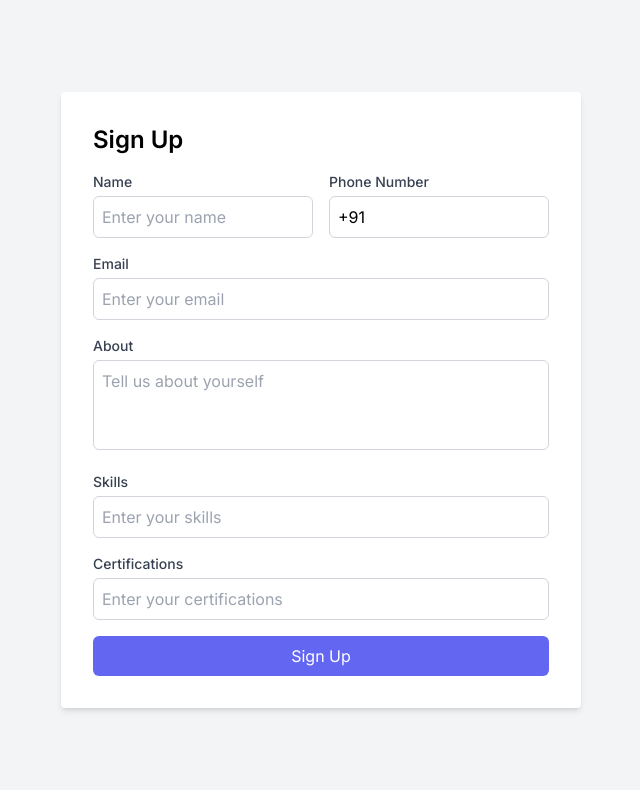
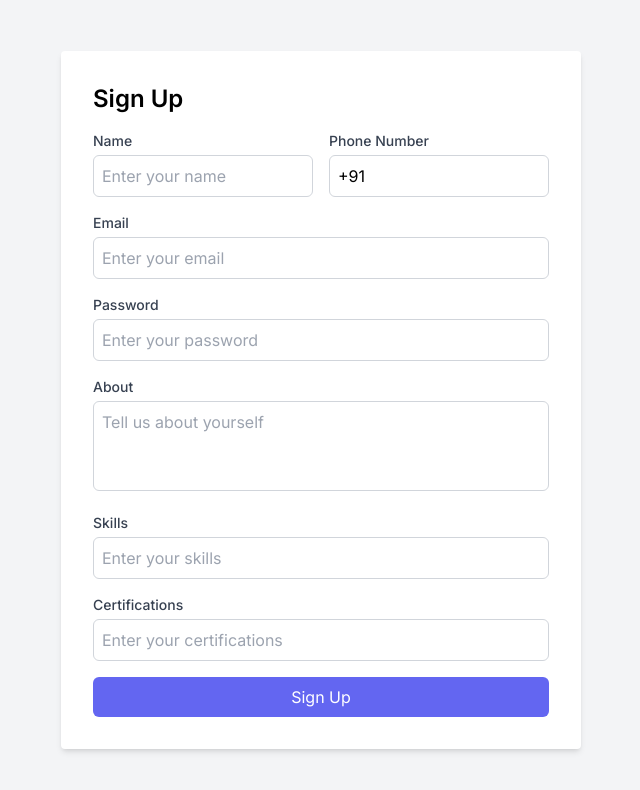
Before and after one commit to Aryan123-rgb/User-profile-page, a Next.js app: page /signup in a window 1280 px wide. Shown: the top 790 px of the page, without its empty margins (319-959 px from the left). Built offline with nearby package versions, Linux system fonts and the light colour scheme.

Commit message:
created the backend for login and signup

```diff
--- a/app/api/user/route.js
+++ b/app/api/user/route.js
@@ -1,15 +1,51 @@
 import connectMongoDb from "@/libs/connect";
+import UserModel from "@/models/user";
 import { NextResponse } from "next/server";
-
 
 // LOGIN REQUEST
 export async function POST(request) {
-  const { email,password } = await request.json();
+  const { email, password } = await request.json();
   await connectMongoDb();
-  return NextResponse.json({ email,password });
+  try {
+    const userDoc = await UserModel.findOne({ email, password });
+    if(!userDoc){
+      return NextResponse.json({message:'not found'},{status:404})
+    }
+    return NextResponse.json(userDoc);
+  } catch (error) {
+    console.log(error);
+    return NextResponse.json({ message: "not ok" }, { status: 404 });
+  }
 }
 
-//SIGNUP REQUEST
-export async function PUT(request){
+// SIGNUP REQUEST
+export async function PUT(request) {
+  const { name, phone, email, password, about, certifications, skills } =
+    await request.json();
 
+  await connectMongoDb();
+
+  const userExists = await UserModel.findOne({ email });
+  if (userExists) {
+    return NextResponse.json(
+      { message: "email already exists" },
+      { status: 404 }
+    );
+  }
+
+  try {
+    const userDoc = await UserModel.create({
+      name,
+      email,
+      password,
+      phone,
+      about,
+      certifications,
+      skills,
+    });
+    return NextResponse.json(userDoc);
+  } catch (error) {
+    console.log(error);
+    return NextResponse.json({ message: "not ok" }, { status: 404 });
+  }
 }
--- a/app/profile/[id]/page.jsx
+++ b/app/profile/[id]/page.jsx
@@ -40,7 +40,7 @@ export default function ProfilePage() {
       </div>
 
       {/* Main Content */}
-      <div className="flex-grow p-6 ">{/* Your main content goes here */}
+      <div className="flex-grow p-6 ">
       <Profile/>
       </div>
     </div>
--- a/app/signup/page.jsx
+++ b/app/signup/page.jsx
@@ -1,9 +1,15 @@
 "use client";
-import Link from "next/link";
+import { useRouter } from "next/navigation";
 import { useState } from "react";
 
 export default function Signup() {
-  const [name,setName] = useState('');
+  const router = useRouter();
+
+  const [name, setName] = useState("");
+  const [email, setEmail] = useState("");
+  const [about, setAbout] = useState("");
+  const [password,setPassword] = useState('');
+  const [certifications, setCertifications] = useState("");
   const [phone, setPhone] = useState("+91 ");
   const [skills, setSkills] = useState("");
   const [selectedSkills, setSelectedSkills] = useState([]);
@@ -47,6 +53,46 @@ export default function Signup() {
   const filteredSkills = suggestedSkills.filter((skill) =>
     skill.toLowerCase().includes(skills.toLowerCase())
   );
+
+  const handleSignup = async (e) => {
+    e.preventDefault();
+    if (!name || !email || !phone || !about || !certifications) {
+      alert("Please fill all the fields");
+      return;
+    }
+    try {
+      const response = await fetch("http://localhost:3000/api/user", {
+        method: "PUT",
+        headers: {
+          "Content-Type": "application/json",
+        },
+        body: JSON.stringify({
+          name,
+          phone,
+          email,
+          password,
+          about,
+          certifications,
+          skills : selectedSkills
+        }),
+        cache:'no-cache'
+      });
+      if(response.ok){
+        const data = await response.json();
+        console.log(data);
+        router.push(`/profile/${data?._id}`)
+      }
+      else{
+        console.log('Email Already exists')
+        alert('Email Already exists');
+        return;
+      }
+    } catch (error) {
+      console.log(error);
+      alert('Internal Server error.Try again after some time');
+    }
+  };
+
   return (
     <div className="min-h-screen flex items-center justify-center bg-gray-100">
       <div className="bg-white p-8 rounded shadow-md w-full sm:w-[520px]">
@@ -67,7 +113,8 @@ export default function Signup() {
                 className="mt-1 p-2 w-full border border-gray-300 rounded-md focus:ring focus:ring-indigo-200"
                 placeholder="Enter your name"
                 required
-
+                value={name}
+                onChange={(e) => setName(e.target.value)}
               />
             </div>
             <div className="w-full sm:w-1/2 pl-2 mt-4 sm:mt-0">
@@ -103,6 +150,26 @@ export default function Signup() {
               className="mt-1 p-2 w-full border border-gray-300 rounded-md focus:ring focus:ring-indigo-200"
               placeholder="Enter your email"
               required
+              value={email}
+              onChange={(e) => setEmail(e.target.value)}
+            />
+          </div>
+          <div className="mb-4">
+            <label
+              htmlFor="password"
+              className="block text-sm font-medium text-gray-700"
+            >
+              Password
+            </label>
+            <input
+              type="password"
+              id="password"
+              name="password"
+              className="mt-1 p-2 w-full border border-gray-300 rounded-md focus:ring focus:ring-indigo-200"
+              placeholder="Enter your password"
+              required
+              value={password}
+              onChange={(e) => setPassword(e.target.value)}
             />
           </div>
           <div className="mb-4">
@@ -118,6 +185,8 @@ export default function Signup() {
               rows="3"
               className="mt-1 p-2 w-full border border-gray-300 rounded-md focus:ring focus:ring-indigo-200 resize-none"
               placeholder="Tell us about yourself"
+              value={about}
+              onChange={(e) => setAbout(e.target.value)}
             ></textarea>
           </div>
           <div className="mb-4">
@@ -132,7 +201,7 @@ export default function Signup() {
               id="skills"
               name="skills"
               value={skills}
-              onChange={(e)=>setSkills(e.target.value)}
+              onChange={(e) => setSkills(e.target.value)}
               className="mt-1 p-2 w-full border border-gray-300 rounded-md focus:ring focus:ring-indigo-200"
               placeholder="Enter your skills"
             />
@@ -181,17 +250,16 @@ export default function Signup() {
               name="certifications"
               className="mt-1 p-2 w-full border border-gray-300 rounded-md focus:ring focus:ring-indigo-200"
               placeholder="Enter your certifications"
+              value={certifications}
+              onChange={(e) => setCertifications(e.target.value)}
             />
           </div>
-          <Link href={"/profile/123"}>
-            {" "}
-            <button
-              type="submit"
-              className="w-full bg-indigo-500 text-white py-2 rounded-md hover:bg-indigo-600 focus:outline-none focus:ring focus:ring-indigo-200"
-            >
-              Sign Up
-            </button>
-          </Link>
+          <button
+            className="w-full bg-indigo-500 text-white py-2 rounded-md hover:bg-indigo-600 focus:outline-none focus:ring focus:ring-indigo-200"
+            onClick={(e) => handleSignup(e)}
+          >
+            Sign Up
+          </button>
         </form>
       </div>
     </div>
--- a/components/Login.jsx
+++ b/components/Login.jsx
@@ -1,11 +1,12 @@
 "use client";
 import Link from "next/link";
+import { useRouter } from "next/navigation";
 import { useState } from "react";
 
 export default function Login() {
   const [email,setEmail] = useState('');
   const [password,setPassword] = useState('');
-
+  const router = useRouter();
 
   const handleLogin = async (e) => {
     e.preventDefault();
@@ -15,10 +16,12 @@ export default function Login() {
         "Content-Type": "application/json",
       },
       body: JSON.stringify({ email,password }),
+      cache:"no-cache"
     });
     if (response.ok) {
       const data = await response.json();
       console.log(data);
+      router.push(`/profile/${data?._id}`)
     } else console.log("not ok");
   };
   return (
--- a/models/user.js
+++ b/models/user.js
@@ -4,9 +4,12 @@ const UserSchema = new Schema({
   name: { type: String },
   email: { type: String },
   password: { type: String },
-  pic: { type: String },
+  phone: { type: String },
+  about: { type: String },
+  certifications: { type: String },
+  skills: [{ type: String }],
 });
 
 const UserModel = model("User", UserSchema);
 
-export default UserModel
+export default UserModel;
```
